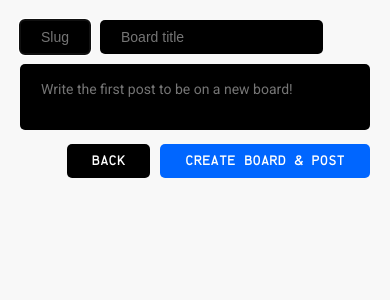
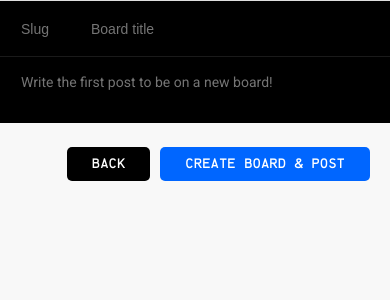
Before and after one commit to zezic/bordeaux, a Python web app: template templates/board_posting.html in a window 390 px wide. Shown: the part 70-370 px from the top of the page. Run offline with Jinja, Linux system fonts and the light colour scheme; the template is opened without the code that fills it, so the values that code supplies are empty.

Commit message:
Better mobile layout

```diff
--- a/static/css/board.css
+++ b/static/css/board.css
@@ -1,2 +1,11 @@
-.board .thread:not(:last-child) {
+@media screen and (max-width: 480px) {
+  .container.board-wrapper {
+    padding-left: 0;
+    padding-right: 0;
+  }
+  .thread.preview .post {
+    margin-bottom: 0;
+    border-radius: 0;
+    border-bottom: 1px solid rgba(var(--fg), .05);
+  }
 }
--- a/static/css/common-layout.css
+++ b/static/css/common-layout.css
@@ -23,6 +23,14 @@
 .common-layout .middle {
   margin-top: 20px;
 }
+@media screen and (max-width: 480px) {
+  .common-layout .top {
+    border-bottom: 1px solid rgba(var(--fg), .125);
+  }
+  .common-layout .middle {
+    margin-top: 0;
+  }
+}
 
 .common-layout .top .header .icon {
   color: rgb(var(--fg));
--- a/static/css/post.css
+++ b/static/css/post.css
@@ -35,6 +35,11 @@
 }
 .post .head .id span {
   color: rgba(var(--fg), .25);
+}
+@media screen and (max-width: 480px) {
+  .post .head .id span {
+    display: none;
+  }
 }
 
 .post .body {
--- a/static/css/thread.css
+++ b/static/css/thread.css
@@ -21,13 +21,26 @@
   flex-grow: 1;
 	overflow-x: hidden;
 }
-.thread .end {
+.thread-end {
   text-align: center;
 }
-.thread .end .reload-link {
+.thread-end .reload-link {
   margin-top: 15px;
   margin-bottom: 15px;
 }
 .thread:not(.preview) .post {
   margin-bottom: 1.4em;
 }
+@media screen and (max-width: 480px) {
+  .container.thread-wrapper {
+    padding-left: 0;
+    padding-right: 0;
+  }
+  .thread:not(.preview) .post {
+    border-radius: 0;
+  }
+  .thread:not(.preview) .post:not(:last-child) {
+    border-bottom: 1px solid rgba(var(--fg), .05);
+    margin-bottom: 0;
+  }
+}
--- a/static/css/writer.css
+++ b/static/css/writer.css
@@ -21,6 +21,37 @@
   margin-top: 10px;
   margin-left: 5px;
   margin-right: 5px;
+}
+@media screen and (max-width: 480px) {
+  .writer .operations > * {
+    margin-top: 20px;
+  }
+  .container.board-posting {
+    padding-left: 0;
+    padding-right: 0;
+  }
+  .container.board-posting .writer textarea,
+  .container.board-posting .writer input {
+    margin-top: 0;
+    border-radius: 0;
+  }
+  .container.board-posting .writer .new-board input,
+  .container.board-posting .writer .new-board {
+    margin-left: 0;
+    margin-right: 0;
+    margin-bottom: 0;
+  }
+  .container.board-posting .writer .new-board input {
+    border-bottom: 1px solid rgba(var(--contrast-fg), .1);
+    height: 4em;
+  }
+  .container.board-posting .writer .new-board input[name='title'] {
+    flex-grow: 1;
+  }
+  .container.board-posting .writer .operations {
+    margin-left: 15px;
+    margin-right: 15px;
+  }
 }
 .writer .new-board {
   margin-bottom: 10px;
@@ -47,3 +78,8 @@
 .writer .new-board input[name='title'] {
   min-width: 0;
 }
+.writer textarea:focus,
+.writer .new-board > input:focus {
+  outline-color: transparent;
+  outline-style: none;
+}
--- a/templates/base.html
+++ b/templates/base.html
@@ -12,6 +12,7 @@
     <link rel='stylesheet' href='{{ url_for("static", path="/fonts/fantasque-sans/stylesheet.css") }}'>
     {% if request.cookies.get('theme') %}
       <link rel='stylesheet' href='{{ url_for("static", path="/css/colors-{}.css".format(request.cookies.get("theme"))) }}'>
+			<meta name='theme-color' content='#1a1a1a'>
     {% else %}
       <link rel='stylesheet' href='{{ url_for("static", path="/css/colors.css") }}'>
     {% endif %}
--- a/templates/board.html
+++ b/templates/board.html
@@ -13,7 +13,7 @@
 {% endblock %}
 
 {% block content %}
-<div class='container'>
+<div class='container board-wrapper'>
   <div class='board'>
     {% for thread in threads %}
       {% include 'thread_preview.html' %}
--- a/templates/board_creation.html
+++ b/templates/board_creation.html
@@ -10,7 +10,7 @@
 {% endblock %}
 
 {% block content %}
-<div class='container'>
+<div class='container board-posting'>
   {% include 'writer.html' %}
 </div>
 {% endblock %}
--- a/templates/board_posting.html
+++ b/templates/board_posting.html
@@ -13,7 +13,7 @@
 {% endblock %}
 
 {% block content %}
-<div class='container'>
+<div class='container board-posting'>
   {% include 'writer.html' %}
 </div>
 {% endblock %}
--- a/templates/thread_preview.html
+++ b/templates/thread_preview.html
@@ -21,7 +21,7 @@
       </div>
     </div>
   {% endif %}
-  <div class='end'>
+  <div class='thread-end'>
     <a href='#' class='reload-link'></a>
   </div>
 </div>
```
Also changed, not shown: templates/thread.html (+7 -5 lines).
